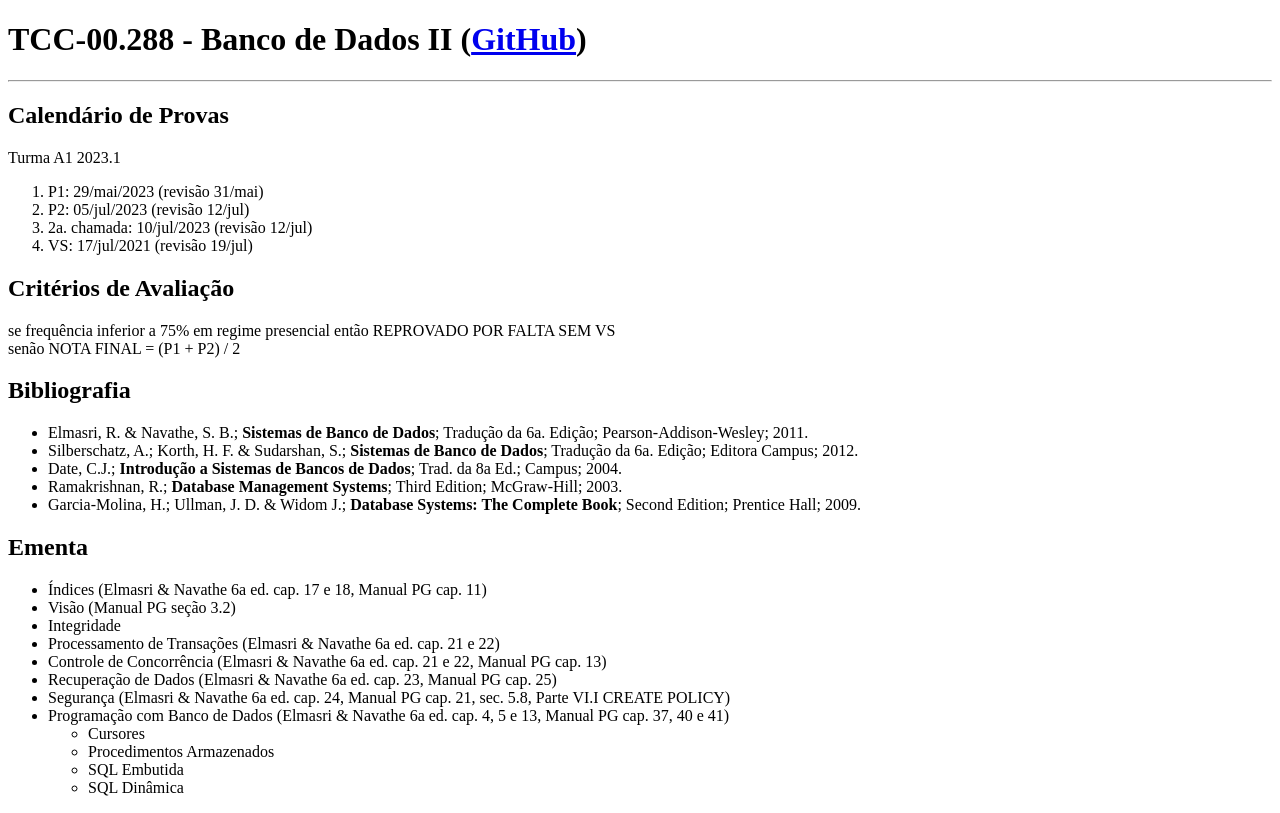
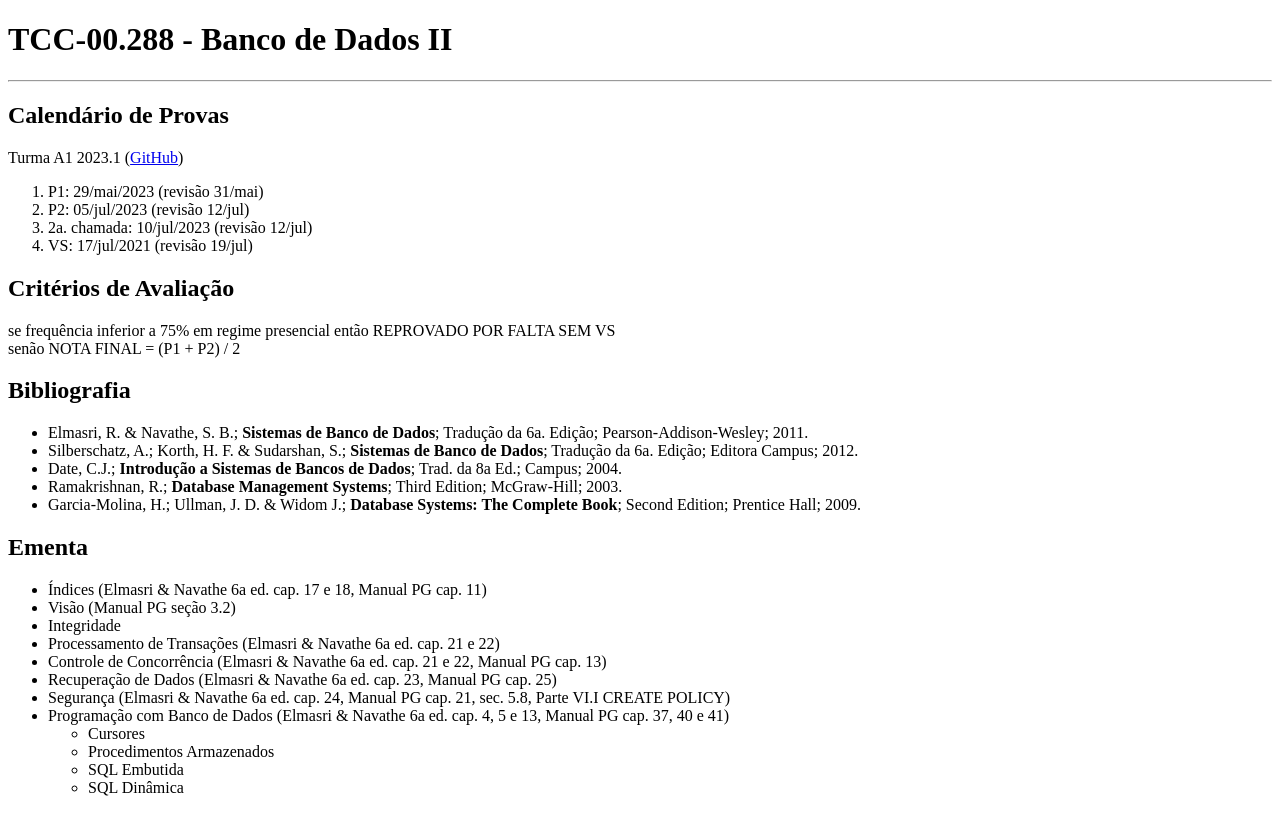
Before and after one commit to lapaesleme/lapaesleme.github.io, a plain HTML site: page bdii.html in a window 1280 px wide. Drawn offline with Linux system fonts and the light colour scheme.

Commit message:
Update bdii.html

```diff
--- a/bdii.html
+++ b/bdii.html
@@ -1,12 +1,12 @@
 <!DOCTYPE html>
 <html>
 <head>
-  <h1>TCC-00.288 - Banco de Dados II (<a href="https://github.com/lleme-idUFF/TCC00288_20231">GitHub</a>)</h1>
+  <h1>TCC-00.288 - Banco de Dados II</h1>
   <hr>
 </head>
 <body>
   <h2>Calendário de Provas</h2>
-  Turma A1 2023.1
+  Turma A1 2023.1 (<a href="https://github.com/lleme-idUFF/TCC00288_20231">GitHub</a>)
   <ol>
     <li>P1: 29/mai/2023 (revisão 31/mai)</li>
     <li>P2: 05/jul/2023 (revisão 12/jul)</li>
```
